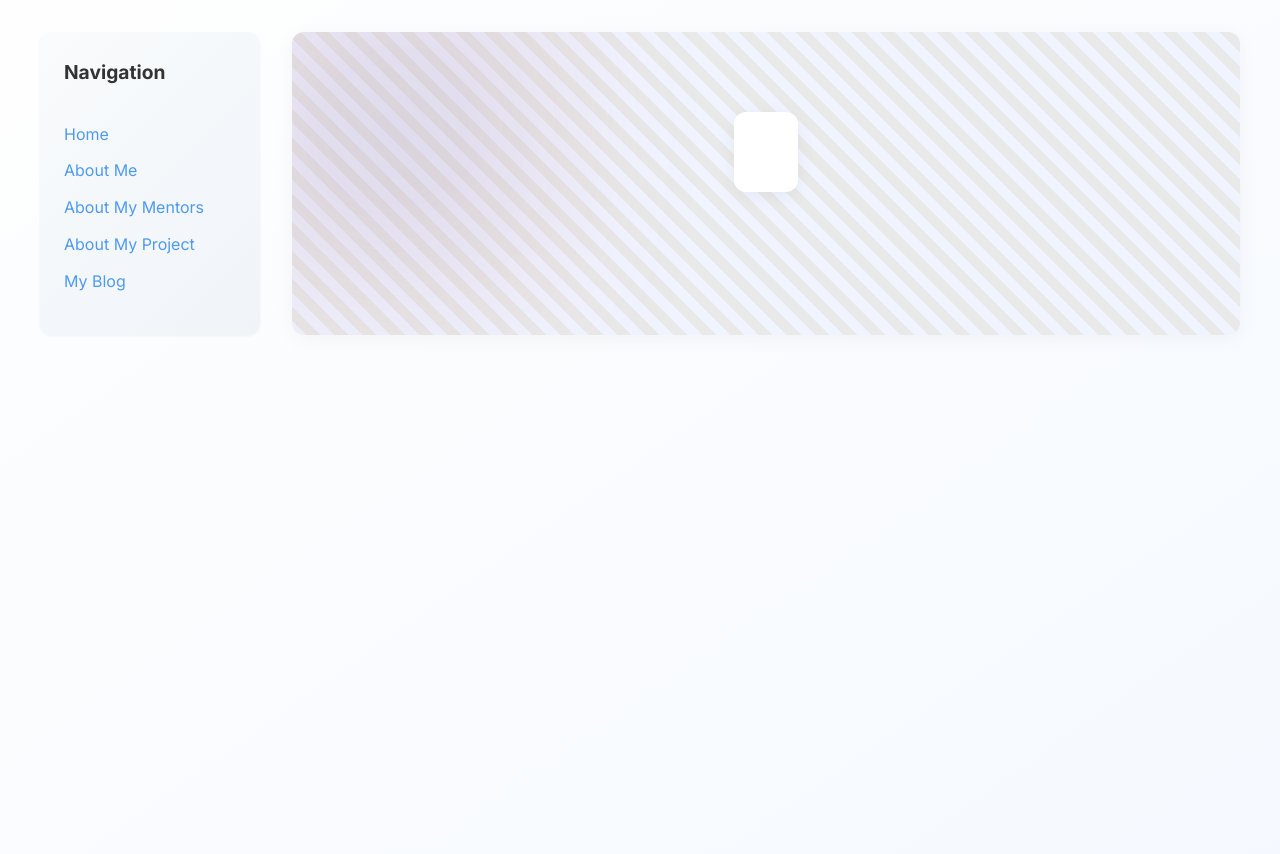
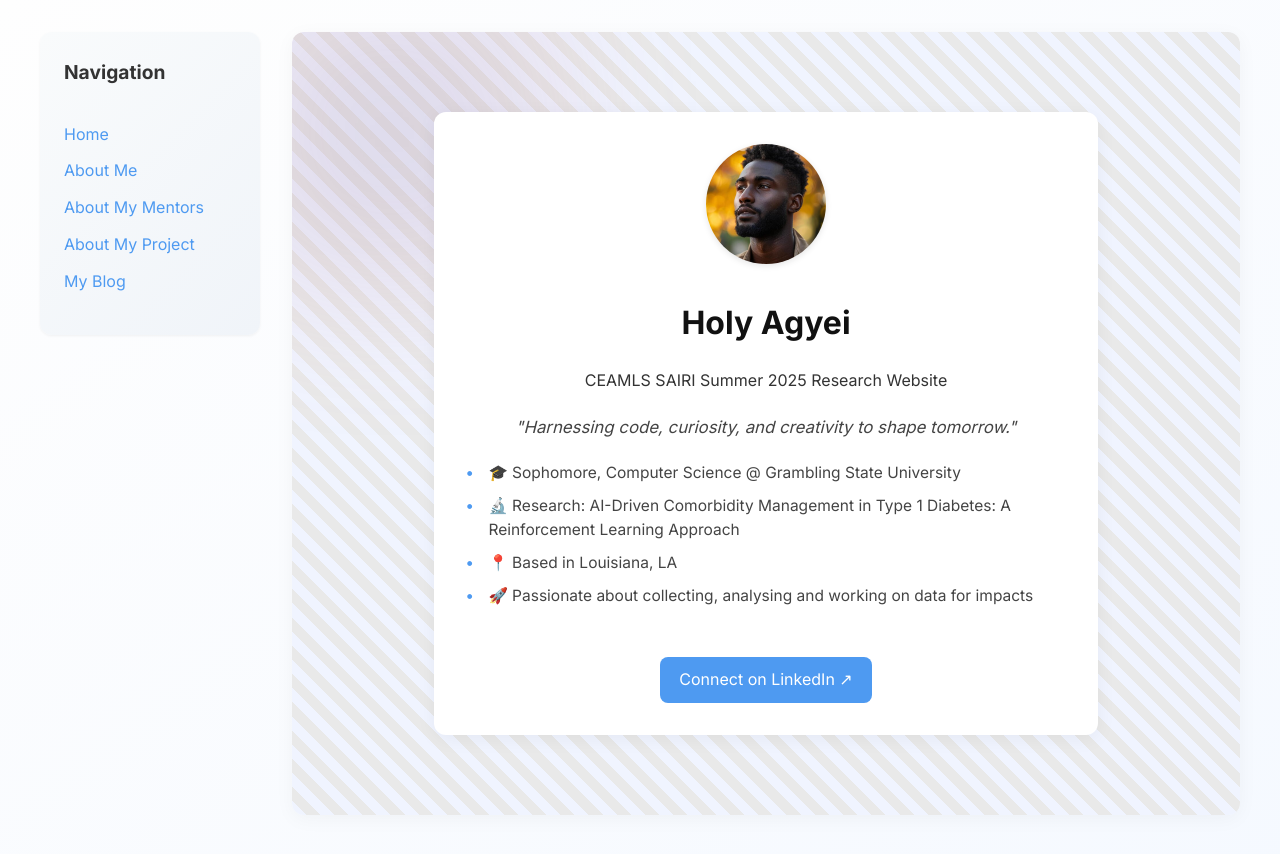
Before and after one commit to holly-agyei/holly-agyei.github.io, a Jekyll site: the page built from index.md, in a window 1280 px wide. Shown: the top 854 px of the page. Built offline with Jekyll 4.4.1, drawn with Linux system fonts in a browser that asks for light colours; our own code applies the rules of GitHub Pages for plain Markdown files.

Commit message:
Update index.md

```diff
--- a/index.md
+++ b/index.md
@@ -6,7 +6,7 @@ description: CEAMLS SAIRI Summer 2025 Research Website
 motto: "Harnessing code, curiosity, and creativity to shape tomorrow."
 
 quick_facts:
-  - "🎓  Sophomore, Computer Science @ Grambling State University
+  - "🎓  Sophomore, Computer Science @ Grambling State University"
   - "🔬 Research: AI-Driven Comorbidity Management in Type 1 Diabetes: A Reinforcement Learning Approach"
   - "📍 Based in Louisiana, LA"
   - "🚀 Passionate about collecting, analysing and working on data for impacts"
```
